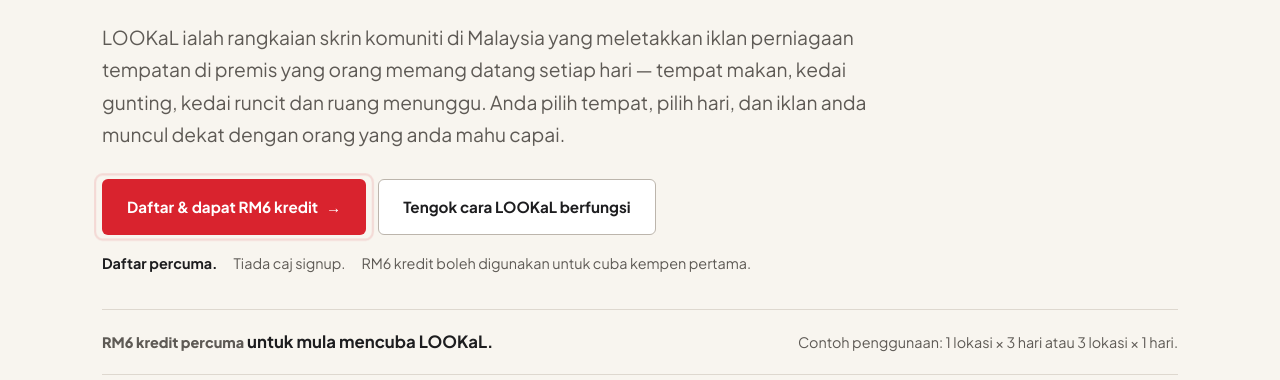
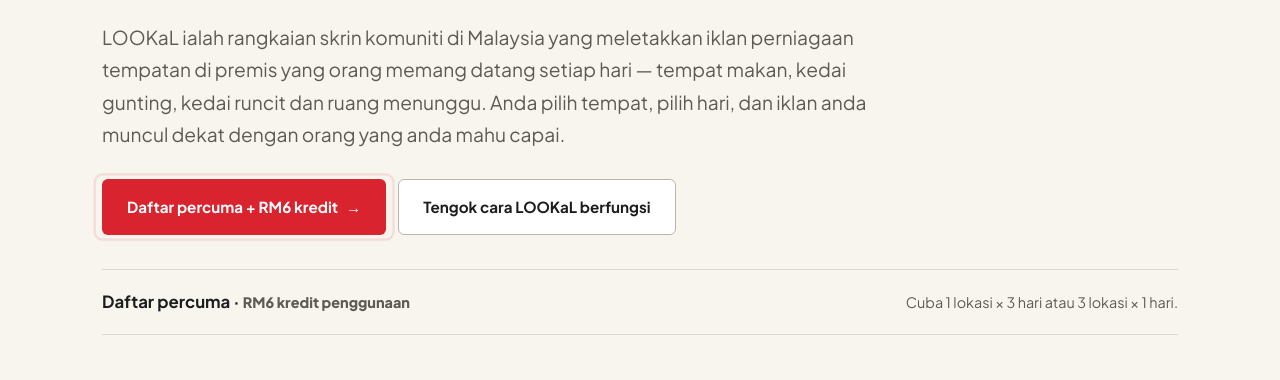
Before and after one commit to kaerogroup/lookal-page, a plain HTML site: page index.html in a window 1280 px wide. Shown: the part 386-766 px from the top of the page. Drawn offline with Linux system fonts and the light colour scheme.

Commit message:
refine: keep signup credit offer premium and concise

```diff
--- a/index.html
+++ b/index.html
@@ -78,7 +78,7 @@
     :root{--ink:#1d1d1f;--panel:#ffffff;--panel2:#f3efe8;--line:#ded8cf;--paper:#f8f5ef;--smoke:#5e5a55;--red:#d9232e;--red2:#b91822;--charcoal:#242326;--max:1120px;--f:'Plus Jakarta Sans',Arial,sans-serif}
     *{box-sizing:border-box}html{scroll-behavior:smooth;-webkit-text-size-adjust:100%}body{margin:0;background:var(--paper);color:var(--ink);font:400 17px/1.68 var(--f);-webkit-font-smoothing:antialiased;text-rendering:optimizeLegibility}a,button,video{outline-offset:3px}:focus-visible{outline:3px solid var(--red)}@media(prefers-reduced-motion:reduce){html{scroll-behavior:auto}*{scroll-duration:0s!important;transition:none!important;animation:none!important}}img,video{max-width:100%;display:block}a{color:inherit}.wrap{max-width:var(--max);margin:auto;padding:0 22px}h1,h2,h3{margin:0;font-weight:800;letter-spacing:-.02em;line-height:1.08}h1{font-size:clamp(2.35rem,6.4vw,4.25rem);font-weight:800;max-width:15ch;letter-spacing:-.035em}h2{font-size:clamp(1.85rem,4.2vw,2.85rem);line-height:1.12}h3{font-size:1.14rem;line-height:1.35}p{margin:0 0 1rem}.muted{color:var(--smoke)}.small{font-size:.9rem;line-height:1.6}.lede{font-size:clamp(1.05rem,2vw,1.2rem);line-height:1.7;color:var(--smoke);max-width:58ch}
     header{position:sticky;top:0;z-index:50;background:rgba(248,245,239,.92);backdrop-filter:blur(12px);border-bottom:1px solid var(--line)}.bar{display:flex;align-items:center;justify-content:space-between;gap:18px;max-width:var(--max);margin:auto;padding:14px 22px}.brand{display:inline-flex;align-items:center;text-decoration:none;flex:0 0 auto}.brand img{display:block;width:auto;height:42px;max-width:138px;object-fit:contain;mix-blend-mode:multiply}@media(max-width:420px){.brand img{height:36px;max-width:118px}}nav{display:none;gap:24px;font-size:.95rem;color:var(--smoke)}nav a{text-decoration:none}nav a:hover{color:var(--ink)}@media(min-width:900px){nav{display:flex}}
-    .skip-link{position:absolute;left:12px;top:-80px;z-index:100;background:#fff;color:var(--ink);border:2px solid var(--red);padding:10px 14px;text-decoration:none;font-weight:700}.skip-link:focus{top:12px}.btn{display:inline-flex;align-items:center;justify-content:center;padding:14px 24px;border:1px solid transparent;border-radius:6px;text-decoration:none;font-weight:700;font-size:.95rem;transition:.16s ease}.btn-red{background:var(--red);color:#fff}.btn-red:hover{background:var(--red2)}.btn-ghost{border-color:#bcb5ac;background:#fff;color:var(--ink)}.btn-ghost:hover{border-color:var(--ink)}.btn-sm{padding:10px 16px;font-size:.86rem}.btns{display:flex;gap:12px;flex-wrap:wrap;margin-top:28px}.offer-note{display:flex;gap:10px 16px;align-items:center;flex-wrap:wrap;margin-top:16px;color:var(--smoke);font-size:.9rem}.offer-note strong{color:var(--ink)}.offer-strip{margin-top:34px;padding:18px 0;border-top:1px solid var(--line);border-bottom:1px solid var(--line);display:flex;justify-content:space-between;gap:20px;align-items:center;flex-wrap:wrap}.offer-strip strong{font-size:1.05rem}.offer-strip span{color:var(--smoke);font-size:.9rem}.offer-credit{font-weight:800;color:var(--red)}
+    .skip-link{position:absolute;left:12px;top:-80px;z-index:100;background:#fff;color:var(--ink);border:2px solid var(--red);padding:10px 14px;text-decoration:none;font-weight:700}.skip-link:focus{top:12px}.btn{display:inline-flex;align-items:center;justify-content:center;padding:14px 24px;border:1px solid transparent;border-radius:6px;text-decoration:none;font-weight:700;font-size:.95rem;transition:.16s ease}.btn-red{background:var(--red);color:#fff}.btn-red:hover{background:var(--red2)}.btn-ghost{border-color:#bcb5ac;background:#fff;color:var(--ink)}.btn-ghost:hover{border-color:var(--ink)}.btn-sm{padding:10px 16px;font-size:.86rem}.btns{display:flex;gap:12px;flex-wrap:wrap;margin-top:28px}.offer-strip{margin-top:34px;padding:18px 0;border-top:1px solid var(--line);border-bottom:1px solid var(--line);display:flex;justify-content:space-between;gap:20px;align-items:center;flex-wrap:wrap}.offer-strip strong{font-size:1.05rem}.offer-strip span{color:var(--smoke);font-size:.9rem}.offer-credit{font-weight:800;color:var(--red)}
     .live{display:inline-flex;align-items:center;gap:9px;border:1px solid #d8d1c8;border-radius:999px;padding:7px 13px;color:#5f5a55;background:#fff;font-weight:700;font-size:.84rem}.dot{width:7px;height:7px;border-radius:50%;background:var(--red)}.hero{padding:74px 0 64px}.hero h1{margin:22px 0}.rule{width:54px;height:5px;background:var(--red);margin:0 0 24px}section{padding:78px 0;border-top:1px solid var(--line)}.shead{max-width:66ch;margin-bottom:40px}.shead h2{margin-bottom:14px}
     .proof-hero{margin-top:48px}.proof-grid{display:grid;grid-template-columns:1fr;gap:12px}@media(min-width:860px){.proof-grid{grid-template-columns:repeat(3,1fr)}}.proof-item{border:1px solid #343237;background:var(--charcoal);padding:10px;color:#fff}.video-frame{position:relative;aspect-ratio:16/9;background:#0a0a0a;overflow:hidden}.video-frame video{width:100%;height:100%;object-fit:cover}.proof-caption{display:flex;justify-content:space-between;gap:18px;flex-wrap:wrap;padding:12px 2px 2px}.proof-item .proof-caption{display:block}.proof-item .proof-caption p{margin:0}.proof-item .proof-caption .small{margin-top:4px}.proof-caption p{margin:0}
     .metrics-strip{display:grid;border-top:1px solid var(--line);border-bottom:1px solid var(--line)}@media(min-width:640px){.metrics-strip{grid-template-columns:repeat(4,1fr)}}.metric{padding:22px 0;border-bottom:1px solid var(--line)}.metric:last-child{border-bottom:0}@media(min-width:640px){.metric{padding:22px 22px;border-bottom:0;border-right:1px solid var(--line)}.metric:first-child{padding-left:0}.metric:last-child{border-right:0;padding-right:0}}.metric-value{font-weight:800;font-size:clamp(1.65rem,3.5vw,2.2rem);line-height:1;letter-spacing:-.035em}.metric-value em{font-style:normal;font-size:.48em;color:var(--smoke);font-weight:700}.metric-label{margin-top:8px;color:var(--smoke);font-size:.88rem;line-height:1.5}
@@ -119,13 +119,12 @@
       <div class="rule"></div>
       <p class="lede">LOOKaL ialah rangkaian skrin komuniti di Malaysia yang meletakkan iklan perniagaan tempatan di premis yang orang memang datang setiap hari — tempat makan, kedai gunting, kedai runcit dan ruang menunggu. Anda pilih tempat, pilih hari, dan iklan anda muncul dekat dengan orang yang anda mahu capai.</p>
       <div class="btns">
-        <a class="btn btn-red action-pulse" href="https://www.lookal.tech/signup">Daftar & dapat RM6 kredit <span aria-hidden="true" style="margin-left:8px">→</span></a>
+        <a class="btn btn-red action-pulse" href="https://www.lookal.tech/signup">Daftar percuma + RM6 kredit <span aria-hidden="true" style="margin-left:8px">→</span></a>
         <a class="btn btn-ghost" href="#lihat">Tengok cara LOOKaL berfungsi</a>
       </div>
-      <div class="offer-note"><strong>Daftar percuma.</strong><span>Tiada caj signup.</span><span>RM6 kredit boleh digunakan untuk cuba kempen pertama.</span></div>
       <div class="offer-strip" aria-label="Promosi kredit pendaftaran LOOKaL">
-        <strong><span class="offer-credit">RM6 kredit percuma</span> untuk mula mencuba LOOKaL.</strong>
-        <span>Contoh penggunaan: 1 lokasi × 3 hari atau 3 lokasi × 1 hari.</span>
+        <strong>Daftar percuma · <span class="offer-credit">RM6 kredit penggunaan</span></strong>
+        <span>Cuba 1 lokasi × 3 hari atau 3 lokasi × 1 hari.</span>
       </div>
 
       <div class="proof-hero">
@@ -314,7 +313,7 @@
   </section>
 
   <section class="final">
-    <div class="wrap"><h2 style="max-width:18ch;margin-bottom:16px">Cuba LOOKaL tanpa keluarkan duit dulu.</h2><p class="lede">Daftar percuma dan dapat RM6 kredit penggunaan. Cuba 1 lokasi selama 3 hari, atau 3 lokasi untuk 1 hari — kemudian tambah kempen bila anda sudah nampak kesesuaiannya.</p><div class="btns"><a class="btn btn-red action-pulse" href="https://www.lookal.tech/signup">Daftar percuma & tuntut RM6 <span aria-hidden="true" style="margin-left:8px">→</span></a><a class="btn btn-ghost" href="#pemilik-premis">Jadi pemilik premis</a></div></div>
+    <div class="wrap"><h2 style="max-width:18ch;margin-bottom:16px">Cuba LOOKaL tanpa caj permulaan.</h2><p class="lede">Daftar percuma dan dapat RM6 kredit penggunaan. Gunakan untuk 1 lokasi selama 3 hari atau 3 lokasi untuk 1 hari, kemudian tambah kempen bila sesuai.</p><div class="btns"><a class="btn btn-red action-pulse" href="https://www.lookal.tech/signup">Daftar percuma + RM6 kredit <span aria-hidden="true" style="margin-left:8px">→</span></a><a class="btn btn-ghost" href="#pemilik-premis">Jadi pemilik premis</a></div></div>
   </section>
 </main>
 
```
